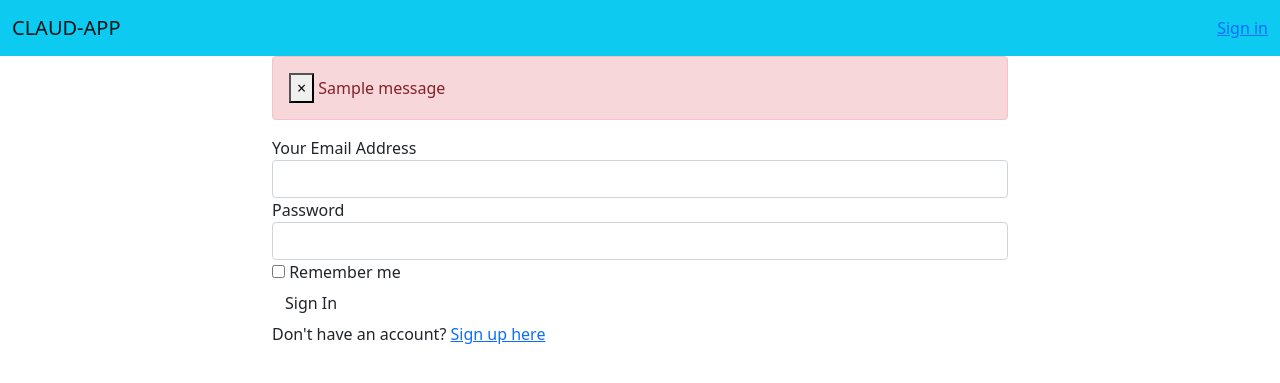
After one commit to claudiahW/Cloudapp, a Flask app: page /authenticate/login in a window 1280 px wide. The commit adds this page. Shown: the top 383 px of the page. Run offline with Flask 2, Linux system fonts and the light colour scheme; tables that the repository leaves empty hold one stand-in row (values such as "Sample post"); one stand-in notice (Sample message) is shown; parts of the project's set-up code (start-up, migrations or seed data) failed here and were passed over; some libraries are stand-ins or nearby versions.

Commit message:
create logout route

```diff
--- a/app/auth/forms.py
+++ b/app/auth/forms.py
@@ -1,5 +1,5 @@
 from flask_wtf import FlaskForm
-from wtforms import StringField,PasswordField,SubmitField,ValidationError
+from wtforms import StringField,PasswordField,SubmitField,ValidationError,BooleanField
 from wtforms.validators import Required,Email,EqualTo
 from ..models import User
 
@@ -17,3 +17,9 @@ class RegistrationForm(FlaskForm):
     def validate_username(self,data_field):
         if User.query.filter_by(username = data_field.data).first():
             raise ValidationError('That username is taken')
+
+class LoginForm(FlaskForm):
+    email = StringField('Your Email Address',validators=[Required(),Email()])
+    password = PasswordField('Password',validators =[Required()])
+    remember = BooleanField('Remember me')
+    submit = SubmitField('Sign In')
--- a/app/auth/views.py
+++ b/app/auth/views.py
@@ -1,6 +1,38 @@
-from flask import render_template
+from flask import render_template,redirect,url_for,flash,request
 from . import auth
+from ..models import User
+from .forms import RegistrationForm,LoginForm
+from .. import db
+from flask_login import login_user,logout_user,login_required
 
-@auth.route('/login')
+
+@auth.route('/login',methods=['GET','POST'])
 def login():
-    return render_template('auth/login.html')
+    login_form = LoginForm()
+    if login_form.validate_on_submit():
+        user = User.query.filter_by(email = login_form.email.data).first()
+        if user is not None and user.verify_password(login_form.password.data):
+            login_user(user,login_form.remember.data)
+            return redirect(request.args.get('next') or url_for('main.index'))
+
+        flash('Invalid username or Password')
+
+    title = "watchlist login"
+    return render_template('auth/login.html',login_form = login_form,title=title)
+
+@auth.route('/register',methods = ["GET","POST"])
+def register():
+    form = RegistrationForm()
+    if form.validate_on_submit():
+        user = User(email = form.email.data, username = form.username.data,password = form.password.data)
+        db.session.add(user)
+        db.session.commit()
+        return redirect(url_for('auth.login'))
+        title = "New Account"
+    return render_template('auth/register.html',registration_form = form)
+
+@auth.route('/logout')
+@login_required
+def logout():
+    logout_user()
+    return redirect(url_for("main.index"))
--- /dev/null
+++ b/app/templates/auth/login.html
@@ -0,0 +1,24 @@
+{% extends 'base.html'%}
+{% import 'bootstrap/wtf.html' as wtf%}
+
+{% block content %}
+<div class="container">
+    <div class="row">
+      <div class= "col-md-2"> </div>
+      <div class="col-md-8">
+      <!--Flash message -->
+      {% for message in get_flashed_messages() %}
+        <div class="alert alert-danger">
+        <button type="button" class="close" data-dismiss="alert">&times;</button>
+        {{ message }}
+        </div>
+      {% endfor %}
+      <!-- Login form -->
+      {{wtf.quick_form(login_form)}}
+      <p> Don't have an account? <a href="{{url_for('auth.register')}}">Sign up here</a></p>
+     </div>
+     <div clas="col-md-2"> </div>
+    </div>
+</div>
+
+{% endblock%}
--- a/app/templates/navbar.html
+++ b/app/templates/navbar.html
@@ -5,14 +5,13 @@
         <span class="navbar-toggler-icon"></span>
       </button>
       <div class="collapse navbar-collapse justify-content-end" id="navbarNav">
-        <ul class="navbar-nav">
-          <li class="nav-item">
-            <a class="nav-link active" aria-current="page" href="#">Home</a>
-          </li>
-          <li class="nav-item">
-            <a class="nav-link" href="#">Sign in</a>
-          </li>
-
+        <ul class="nav navbar-nav navbar-right">
+          {% if current_user.is_authenticated %}
+          <li style="color:white;padding:15px;">{{current_user.username}}</li>
+          <li><a href="{{url_for('auth.logout')}}">Sign out</a></li>
+          {% else %}
+          <li><a href="{{url_for('auth.login')}}">Sign in</a></li>
+          {%endif%}
         </ul>
       </div>
     </div>
```
Also changed, not shown: app/templates/auth/register.html (added, +17 -0 lines).
